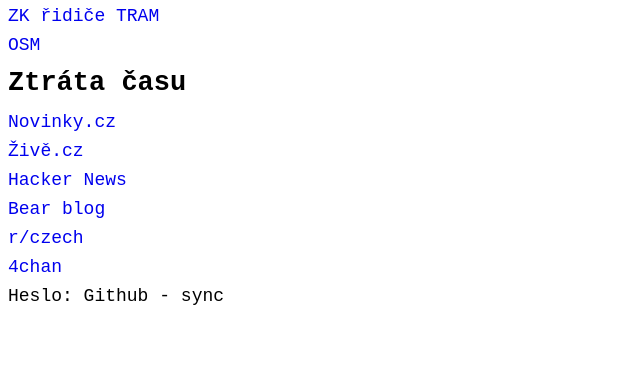
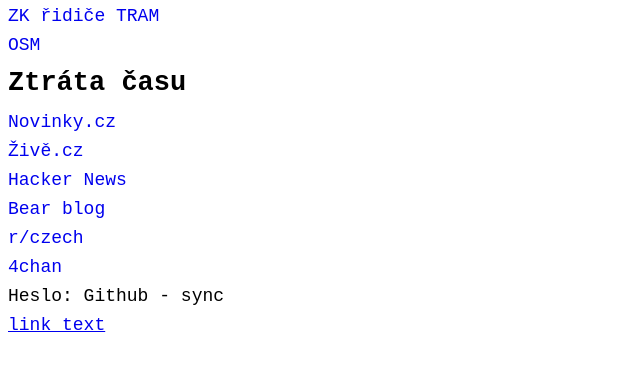
Before and after one commit to rssync/page, a plain HTML site: page index.html in a window 1280 px wide. Shown: the part 848-1219 px from the top of the page, without its empty margins (0-640 px from the left). Drawn offline with Linux system fonts and the light colour scheme.

Commit message:
Update index.html

```diff
--- a/index.html
+++ b/index.html
@@ -47,5 +47,6 @@
             <p><a href="https://4chan.org/" target="_blank" style="text-decoration-line:none;">4chan</a></p>
 
         <p>Heslo: Github - sync</p>
+        <a id="myLink" href="#" onclick="alert("Hello");">link text</a>
     </body>
 </html>
```
